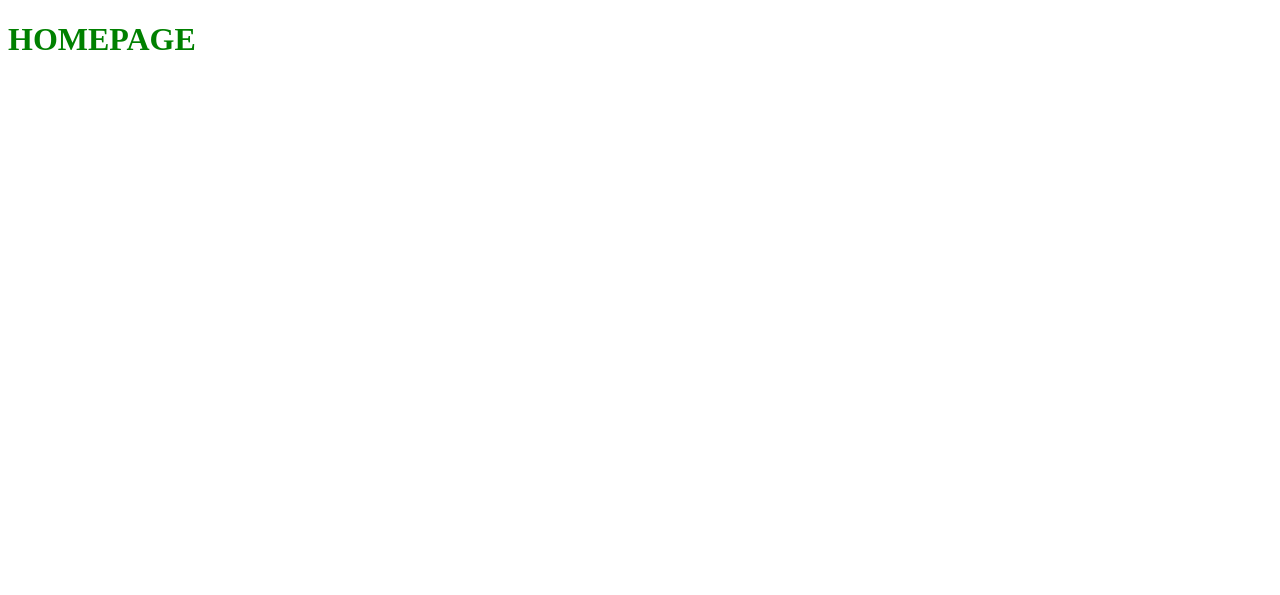
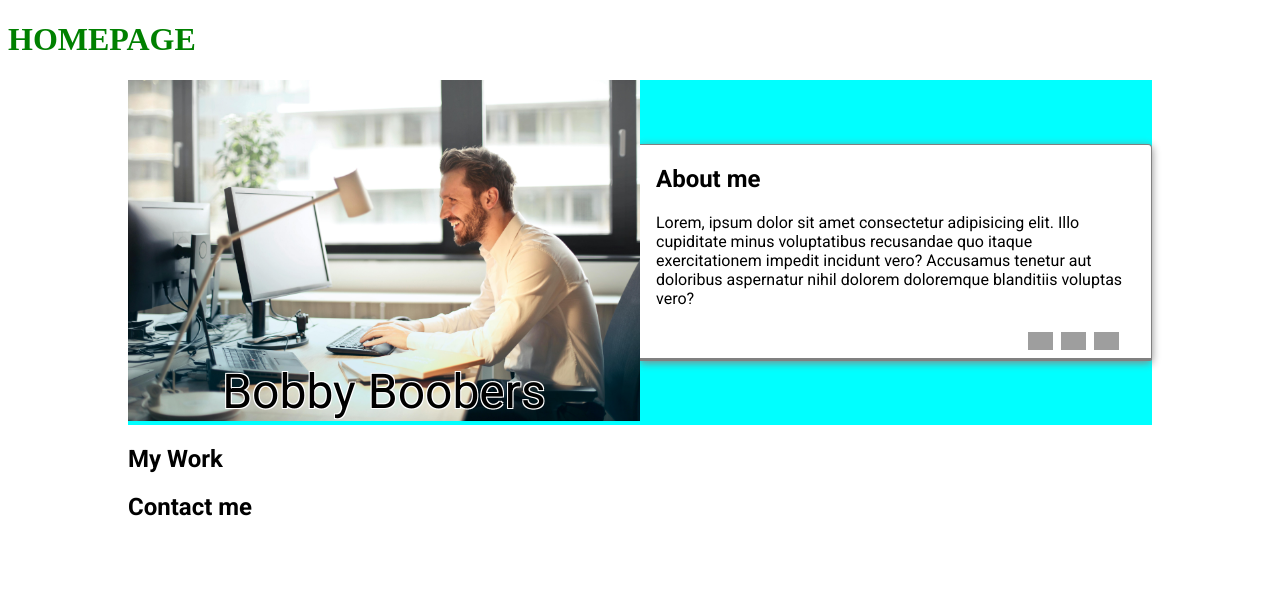
Before and after one commit to Norraynor/odin-homepage, a plain HTML site: page index.html in a window 1280 px wide. Drawn offline with Linux system fonts and the light colour scheme; grey boxes are pictures that could not be loaded; a web font is replaced by a local one.

Commit message:
Create and style header part of homepage

```diff
--- a/index.html
+++ b/index.html
@@ -5,8 +5,104 @@
 		<meta name="viewport" content="width=device-width, initial-scale=1.0" />
 		<title>Homepage</title>
 		<link rel="stylesheet" href="style.css" />
+		<link rel="preconnect" href="https://fonts.googleapis.com" />
+		<link rel="preconnect" href="https://fonts.gstatic.com" crossorigin />
+		<link
+			href="https://fonts.googleapis.com/css2?family=Reddit+Mono:wght@200..900&family=Roboto:ital,wght@0,100;0,300;0,400;0,500;0,700;0,900;1,100;1,300;1,400;1,500;1,700;1,900&display=swap"
+			rel="stylesheet"
+		/>
+		<!--
+        GITHUB ICON
+        <img src="https://cdn.jsdelivr.net/gh/devicons/devicon@latest/icons/github/github-original.svg" />
+
+        LINKEDIN ICON
+        <img src="https://cdn.jsdelivr.net/gh/devicons/devicon@latest/icons/linkedin/linkedin-original.svg" />
+
+        TWITTER ICON
+
+        <img src="https://cdn.jsdelivr.net/gh/devicons/devicon@latest/icons/twitter/twitter-original.svg" />
+         -->
 	</head>
 	<body>
 		<h1>HOMEPAGE</h1>
+		<div class="main">
+			<div class="about">
+				<div class="image">
+					<img src="images/pexels-olly-840996.jpg" alt="Bobby Boobers" />
+					<div class="name">Bobby Boobers</div>
+				</div>
+				<div class="about-card">
+					<h2 class="title">About me</h2>
+					<p class="description">
+						Lorem, ipsum dolor sit amet consectetur adipisicing elit. Illo
+						cupiditate minus voluptatibus recusandae quo itaque exercitationem
+						impedit incidunt vero? Accusamus tenetur aut doloribus aspernatur
+						nihil dolorem doloremque blanditiis voluptas vero?
+					</p>
+					<div class="icons">
+						<img
+							class="icon"
+							src="https://cdn.jsdelivr.net/gh/devicons/devicon@latest/icons/github/github-original.svg"
+						/>
+						<img
+							class="icon"
+							src="https://cdn.jsdelivr.net/gh/devicons/devicon@latest/icons/linkedin/linkedin-original.svg"
+						/>
+						<img
+							class="icon"
+							src="https://cdn.jsdelivr.net/gh/devicons/devicon@latest/icons/twitter/twitter-original.svg"
+						/>
+					</div>
+				</div>
+			</div>
+			<div class="projects">
+				<h2 class="title">My Work</h2>
+				<div class="project-card">
+					<div class="image"></div>
+					<div class="description">
+						<h3 class="project-"></h3>
+					</div>
+				</div>
+				<div class="project-card">
+					<div class="image"></div>
+					<div class="description">
+						<h3 class="project-"></h3>
+					</div>
+				</div>
+				<div class="project-card">
+					<div class="image"></div>
+					<div class="description">
+						<h3 class="project-"></h3>
+					</div>
+				</div>
+				<div class="project-card">
+					<div class="image"></div>
+					<div class="description">
+						<h3 class="project-"></h3>
+					</div>
+				</div>
+				<div class="project-card">
+					<div class="image"></div>
+					<div class="description">
+						<h3 class="project-"></h3>
+					</div>
+				</div>
+				<div class="project-card">
+					<div class="image"></div>
+					<div class="description">
+						<h3 class="project-"></h3>
+					</div>
+				</div>
+			</div>
+			<div class="contact">
+				<h2 class="title">Contact me</h2>
+				<div class="icons"></div>
+				<p class="description"></p>
+				<p class="address"></p>
+				<div class="phone-mail"></div>
+				<div class="contact-icons"></div>
+				<img src="" alt="" />
+			</div>
+		</div>
 	</body>
 </html>
--- a/style.css
+++ b/style.css
@@ -1,3 +1,57 @@
 h1 {
 	color: green;
 }
+
+.main {
+	max-width: 80vw;
+	margin: 0 auto;
+	font-family: Roboto;
+}
+img {
+	width: 100%;
+	height: auto;
+}
+.about {
+	display: flex;
+	flex-direction: row;
+	max-width: 100%;
+	justify-content: space-between;
+	background-color: aqua;
+	align-items: center;
+}
+.image {
+	max-width: 50%;
+	position: relative;
+	text-align: center;
+}
+.name {
+	font-size: 3rem;
+	text-shadow: 1px 1px white, 1px -1px white, -1px 1px white, -1px -1px white;
+	width: 100%;
+	position: absolute;
+	left: 50%;
+	top: 90%;
+	transform: translate(-50%, -50%);
+}
+.about-card {
+	min-width: 200px;
+	height: 80%;
+	padding-left: 16px;
+	padding-right: 24px;
+	background: white;
+	border: solid 1px gray;
+	border-left: none;
+	border-bottom: solid 3px gray;
+	border-top-right-radius: 4px;
+	border-bottom-right-radius: 2px;
+	box-shadow: 0 2px 8px 0 #888;
+}
+.icon {
+	width: 25px;
+}
+.icons {
+	display: flex;
+	justify-content: end;
+	gap: 8px;
+	padding: 8px;
+}
```
Also changed, not shown: design files/portfolio.png (added), images/pexels-olly-840996.jpg (added), images/pexels-olly-925786.jpg (added), 2 other files.
